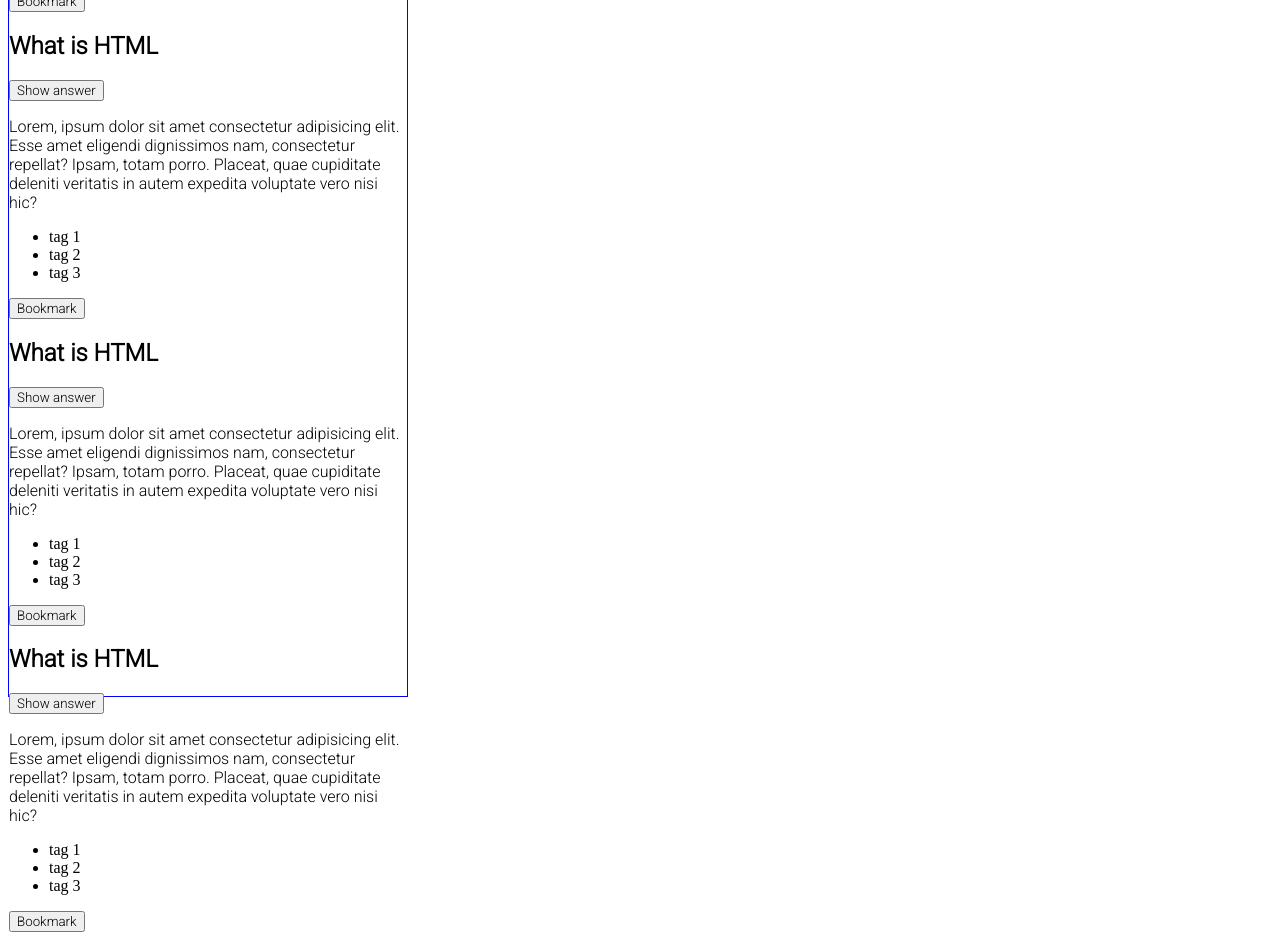
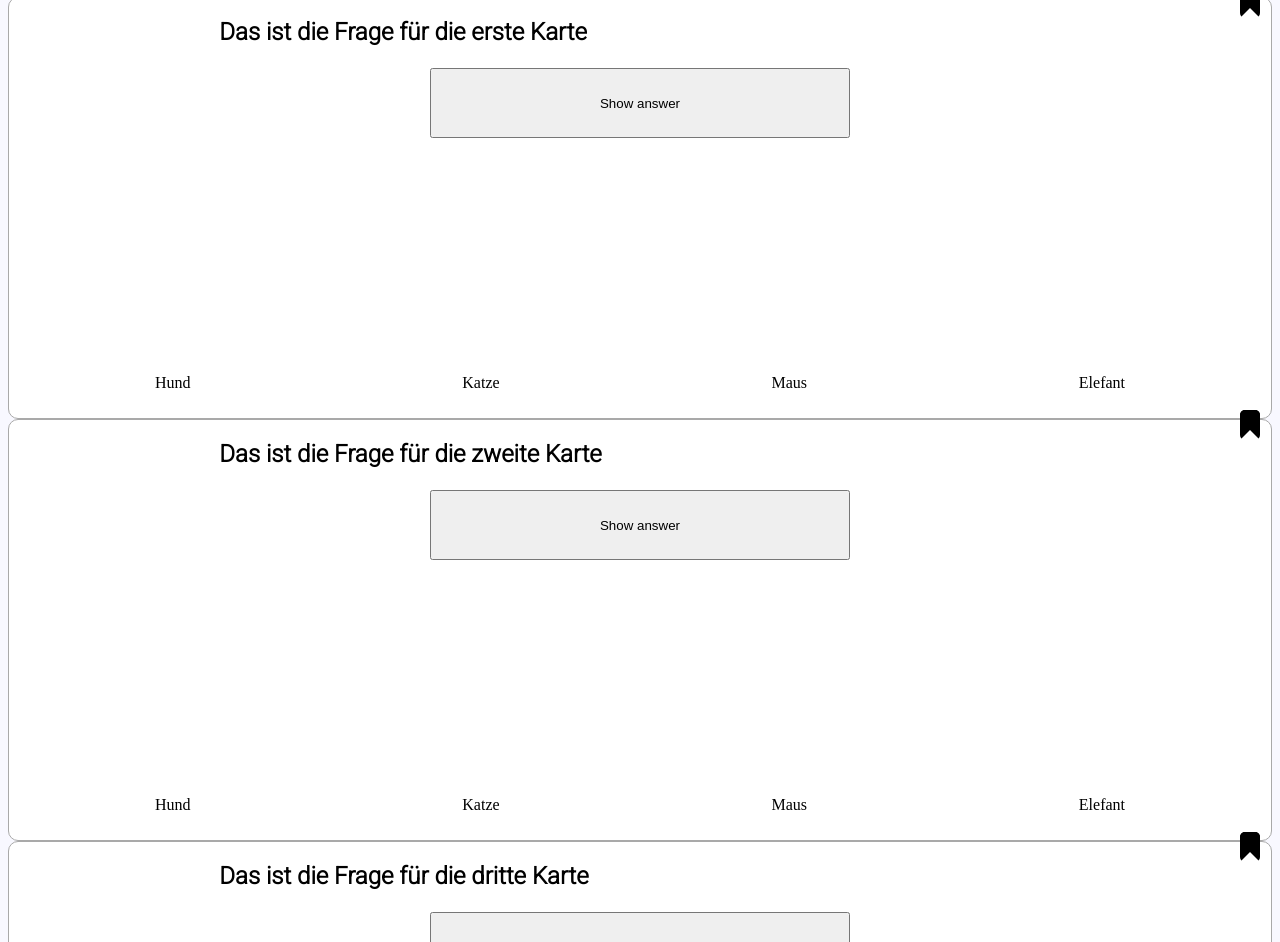
Before and after one commit to martinhaiss/quiz-app, a website: page index.html in a window 1280 px wide. Shown: the part 111-1053 px from the top of the page. Drawn offline with nearby package versions, Linux system fonts and the light colour scheme; files that its build step writes are made by us from their sources.

Commit message:
add css and add html-files

```diff
--- a/css/components/body.css
+++ b/css/components/body.css
@@ -1,6 +1,6 @@
 body {
-  width: 400px;
-  height: 800px;
-  border: 1px solid blue;
-  box-sizing: border-box;
+  background-color:ghostwhite;
+  display: grid;
+  grid-template-rows: 100px auto 60px;
+  height: 100vh;
 }
--- a/css/components/card.css
+++ b/css/components/card.css
@@ -1,9 +1,68 @@
 h2 {
     font-family: 'Roboto', sans-serif;
   }
-p {
-    font-family: 'Roboto', sans-serif;
+
+.card {
+      height: auto;
+      display: grid;
+      grid-template-columns: 1fr 1fr 1fr 1fr 1fr 1fr;
+      grid-template-rows: 1fr 1fr 1fr 1fr 1fr 1fr;
+      position: relative;
+      background-color: white;
+      border-color:darkgrey;
+      border-width: 1px;
+      border-style: solid;
+      border-bottom-left-radius: 2px;
+      border-bottom-right-radius: 2px;
+      border-radius: 10px;
   }
-button {
-    font-family: 'Roboto', sans-serif;
-  }
+
+.card__question {
+  grid-column-start: 2;
+  grid-column-end: -1;
+  grid-row-start: 1;
+  grid-row-end: 2;
+}
+
+.card__answer {
+  grid-column-start: 2;
+  grid-column-end: 6;
+  grid-row-start: 3;
+  grid-row-end: -1;
+}
+
+.card__button {
+  grid-column-start: 3;
+  grid-column-end: 5;
+  grid-row-start: 2;
+  grid-row-end: 2;
+}
+
+.tags {
+    padding: 10px;
+    display: flex;
+    justify-content : space-around;
+    list-style-type: none;
+    grid-column-start: 1;
+    grid-column-end: -1;
+    grid-row-start: 6;
+    grid-row-end: 6;
+}
+
+.card__bookmark {
+  position: absolute;
+  top: -10px;
+  right: 11px;
+  padding: 0;
+
+  width: 0.5%;
+  height: 30px;
+
+  border-color: black;
+  border-style: solid;
+  border-width: 10px;
+  /* border-bottom-color: green; */
+  border-bottom-color: transparent;
+  border-radius: 5px;
+  background-color: transparent;
+}
--- a/css/components/footer.css
+++ b/css/components/footer.css
@@ -0,0 +1,10 @@
+footer {
+    background-color: whitesmoke;
+}
+ul {
+    list-style-type: none
+
+}
+li {
+    float: left;
+}
--- a/css/components/header.css
+++ b/css/components/header.css
@@ -1,3 +1,10 @@
-h1 {
+header {
+  background-color:whitesmoke;
+  display: flex;
+  justify-content: center;
+  align-items: center;
+}
+.title {
     font-family: 'Monoton', cursive;
-  }
+    font-size: 3rem;
+}
--- /dev/null
+++ b/css/components/main.css
@@ -0,0 +1,6 @@
+main {
+    overflow: auto;
+    padding: 30px;
+    display:grid;
+    grid-gap: 24px;
+}
--- a/css/style.css
+++ b/css/style.css
@@ -1,6 +1,7 @@
 @import "_base.css";
-@import "https://fonts.googleapis.com/css2?family=Monoton&family=Roboto:wght@300&display=swap";
+@import url('https://fonts.googleapis.com/css2?family=Monoton&family=Roboto:wght@300&display=swap');
 @import "./components/header.css";
 @import "./components/body.css";
+@import "./components/main";
 @import "./components/card.css";
 @import "./components/footer";
--- a/index.html
+++ b/index.html
@@ -5,7 +5,7 @@
     <meta http-equiv="X-UA-Compatible" content="IE=edge">
     <meta name="viewport" content="width=device-width, initial-scale=1.0">
     <title>Quiz App</title>
-    <link rel="stylesheet" href="style.css">
+    <link rel="stylesheet" href="/css/style.css">
 </head>
 <body>
     <header>
@@ -13,76 +13,80 @@
     </header>
     <main>
       <section class="card">
-        <button class="card__bookmark">Bookmark</button>
-        <h2 class="card__question">What is HTML</h2>
+        <button class="card__bookmark"></button>
+        <h2 class="card__question">Das ist die Frage für die erste Karte</h2>
         <button class="card__button">Show answer</button>
         <p class="card__answer card__answer--hidden">
+          <!---Lorem, ipsum dolor sit amet consectetur adipisicing elit. Esse amet
+          eligendi dignissimos nam, consectetur repellat? Ipsam, totam porro.
+          Placeat, quae cupiditate deleniti veritatis in autem expedita
+          voluptate vero nisi hic? -->
+        </p>
+        <ul class="tags">
+          <li class="tags__item">Hund</li>
+          <li class="tags__item">Katze</li>
+          <li class="tags__item">Maus</li>
+          <li class="tags__item">Elefant</li>
+        </ul>
+      </section>
+      <section class="card">
+        <button class="card__bookmark"></button>
+        <h2 class="card__question">Das ist die Frage für die zweite Karte</h2>
+        <button class="card__button">Show answer</button>
+        <p class="card__answer card__answer--hidden">
+        <!---  Lorem, ipsum dolor sit amet consectetur adipisicing elit. Esse amet
+          eligendi dignissimos nam, consectetur repellat? Ipsam, totam porro.
+          Placeat, quae cupiditate deleniti veritatis in autem expedita
+          voluptate vero nisi hic? -->
+        </p>
+        <ul class="tags">
+          <li class="tags__item">Hund</li>
+          <li class="tags__item">Katze</li>
+          <li class="tags__item">Maus</li>
+          <li class="tags__item">Elefant</li>
+        </ul>
+      </section>
+      <section class="card">
+        <button class="card__bookmark"></button>
+        <h2 class="card__question">Das ist die Frage für die dritte Karte</h2>
+        <button class="card__button">Show answer</button>
+       <!--- <p class="card__answer card__answer--hidden">
           Lorem, ipsum dolor sit amet consectetur adipisicing elit. Esse amet
           eligendi dignissimos nam, consectetur repellat? Ipsam, totam porro.
           Placeat, quae cupiditate deleniti veritatis in autem expedita
           voluptate vero nisi hic?
-        </p>
+        </p> -->
         <ul class="tags">
-          <li class="tags__item">tag 1</li>
-          <li class="tags__item">tag 2</li>
-          <li class="tags__item">tag 3</li>
+          <li class="tags__item">Hund</li>
+          <li class="tags__item">Katze</li>
+          <li class="tags__item">Maus</li>
+          <li class="tags__item">Elefant</li>
         </ul>
-      </section>
-      <section class="card">
-        <button class="card__bookmark">Bookmark</button>
-        <h2 class="card__question">What is HTML</h2>
+      </section><section class="card">
+        <button class="card__bookmark"></button>
+        <h2 class="card__question">Das ist die Frage für die vierte Karte</h2>
         <button class="card__button">Show answer</button>
-        <p class="card__answer card__answer--hidden">
+        <!--- <p class="card__answer card__answer--hidden">
           Lorem, ipsum dolor sit amet consectetur adipisicing elit. Esse amet
           eligendi dignissimos nam, consectetur repellat? Ipsam, totam porro.
           Placeat, quae cupiditate deleniti veritatis in autem expedita
           voluptate vero nisi hic?
-        </p>
+        </p>-->
         <ul class="tags">
-          <li class="tags__item">tag 1</li>
-          <li class="tags__item">tag 2</li>
-          <li class="tags__item">tag 3</li>
-        </ul>
-      </section>
-      <section class="card">
-        <button class="card__bookmark">Bookmark</button>
-        <h2 class="card__question">What is HTML</h2>
-        <button class="card__button">Show answer</button>
-        <p class="card__answer card__answer--hidden">
-          Lorem, ipsum dolor sit amet consectetur adipisicing elit. Esse amet
-          eligendi dignissimos nam, consectetur repellat? Ipsam, totam porro.
-          Placeat, quae cupiditate deleniti veritatis in autem expedita
-          voluptate vero nisi hic?
-        </p>
-        <ul class="tags">
-          <li class="tags__item">tag 1</li>
-          <li class="tags__item">tag 2</li>
-          <li class="tags__item">tag 3</li>
-        </ul>
-      </section><section class="card">
-        <button class="card__bookmark">Bookmark</button>
-        <h2 class="card__question">What is HTML</h2>
-        <button class="card__button">Show answer</button>
-        <p class="card__answer card__answer--hidden">
-          Lorem, ipsum dolor sit amet consectetur adipisicing elit. Esse amet
-          eligendi dignissimos nam, consectetur repellat? Ipsam, totam porro.
-          Placeat, quae cupiditate deleniti veritatis in autem expedita
-          voluptate vero nisi hic?
-        </p>
-        <ul class="tags">
-          <li class="tags__item">tag 1</li>
-          <li class="tags__item">tag 2</li>
-          <li class="tags__item">tag 3</li>
+          <li class="tags__item">Hund</li>
+          <li class="tags__item">Katze</li>
+          <li class="tags__item">Maus</li>
+          <li class="tags__item">Elefant</li>
         </ul>
       </section>
     </main>
     <footer>
       <nav>
         <ul>
-          <li class="nav__item">home</li>
-          <li class="nav__item">bookmark</li>
-          <li class="nav__item">new card</li>
-          <li class="nav__item">user</li>
+          <li class="tags__item_footer1"><a href="index.html"><img src="/img/icons/home.svg"></a></li>
+          <li class="tags__item_footer2"><a href="bookmarks.html"><img src="/img/icons/bookmark.svg"></a></li>
+          <li class="tags__item_footer3"><a href="new-card.html"><img src="/img/icons/card.svg"></a></li>
+          <li class="tags__item_footer4"><a href="account.html"><img src="/img/icons/account.svg"></a></li>
         </ul>
       </nav>
     </footer>
```
Also changed, not shown: account.html (added, +1 -0 lines), bookmarks.html (added, +94 -0 lines), new-card.html (added, +1 -0 lines).
